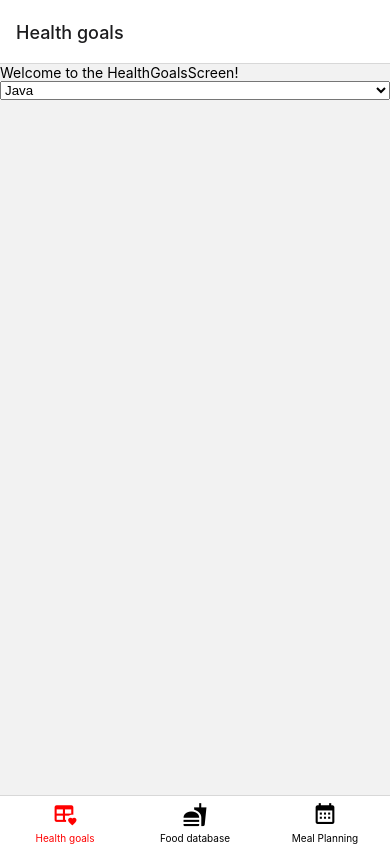
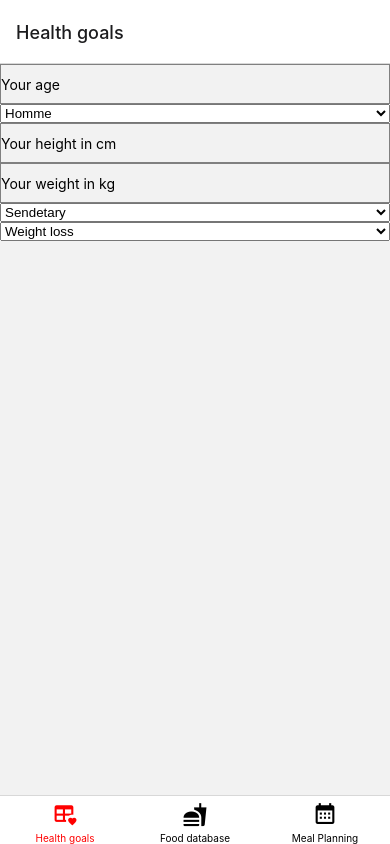
Before and after one commit to zkimi/CaloriesAndMeal, a React Native app: screen / in a window 390 px wide. Built offline with nearby package versions, Linux system fonts and the light colour scheme.

Commit message:
Added inputs

```diff
--- a/screens/HealthGoalsScreen.js
+++ b/screens/HealthGoalsScreen.js
@@ -1,17 +1,77 @@
-import React from 'react';
-import { View, Text } from 'react-native';
+import React, { useState }  from 'react';
+import { View, TextInput } from 'react-native';
 import { Picker } from '@react-native-picker/picker'
 
 var selectedValue = 0;
 
 const HealthGoalsScreen = () => {
+  const [selectedGender, setSelectedGender] = useState();
+  const [selectedAge, setSelectedAge] = useState();
+  const [selectedHeight, setSelectedHeight] = useState();
+  const [selectedWeight, setSelectedWeight] = useState();
+  const [selectedActivityLevel, setSelectedActivityLevel] = useState();
+  const [selectedHealthGoal, setSelectedHealthGoal] = useState();
+
+
   return (
     <View>
-      <Text>Welcome to the HealthGoalsScreen!</Text>
+      <TextInput
+          style={{ height: 40, borderColor: 'gray', borderWidth: 1 }}
+          keyboardType='numeric'
+          value={selectedAge}
+          placeholder='Your age'
+          onChangeText={(age) => setSelectedAge(age)}
+          maxLength={2}
+      />
 
-      <Picker selectedValue={selectedValue}>
-        <Picker.Item label="Java" value="java" />
-        <Picker.Item label="JavaScript" value="js" />
+      <Picker
+        selectedValue={selectedGender}
+        onValueChange={(itemValue, itemIndex) =>
+          setSelectedGender(itemValue)
+        }>
+        <Picker.Item label="Homme" value="m" />
+        <Picker.Item label="Femme" value="f" />
+      </Picker>
+
+      <TextInput
+          style={{ height: 40, borderColor: 'gray', borderWidth: 1 }}
+          keyboardType='numeric'
+          value={selectedHeight}
+          placeholder='Your height in cm'
+          onChangeText={(height) => setSelectedHeight(height)}
+          maxLength={3}
+      />
+
+      <TextInput
+          style={{ height: 40, borderColor: 'gray', borderWidth: 1 }}
+          keyboardType='numeric'
+          value={selectedWeight}
+          placeholder='Your weight in kg'
+          onChangeText={(weight) => setSelectedWeight(weight)}
+          maxLength={3}
+      />
+
+
+      <Picker
+        selectedValue={selectedActivityLevel}
+        onValueChange={(itemValue, itemIndex) =>
+          setSelectedActivityLevel(itemValue)
+        }>
+        <Picker.Item label="Sendetary" value="1.2" />
+        <Picker.Item label="Light exercise" value="1.375" />
+        <Picker.Item label="Moderate exercise" value="1.55" />
+        <Picker.Item label="Heavy exercise" value="1.725" />
+        <Picker.Item label="Extra active" value="1.9" />
+      </Picker>
+
+      <Picker
+        selectedValue={selectedHealthGoal}
+        onValueChange={(itemValue, itemIndex) =>
+          setSelectedHealthGoal(itemValue)
+        }>
+        <Picker.Item label="Weight loss" value="wl" />
+        <Picker.Item label="Weight maintenance" value="wm" />
+        <Picker.Item label="Weight gain" value="wg" />
       </Picker>
     </View>
   );
```
